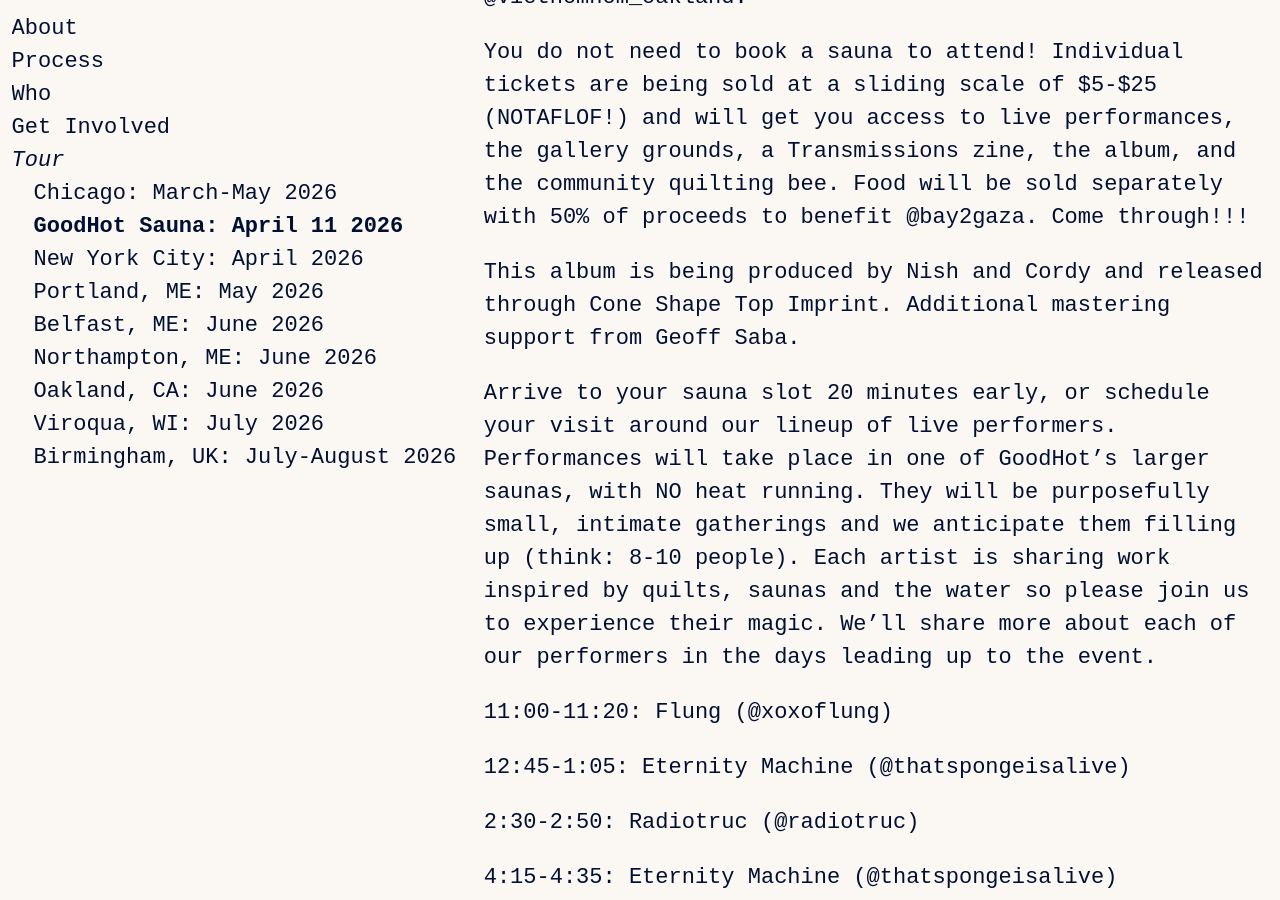
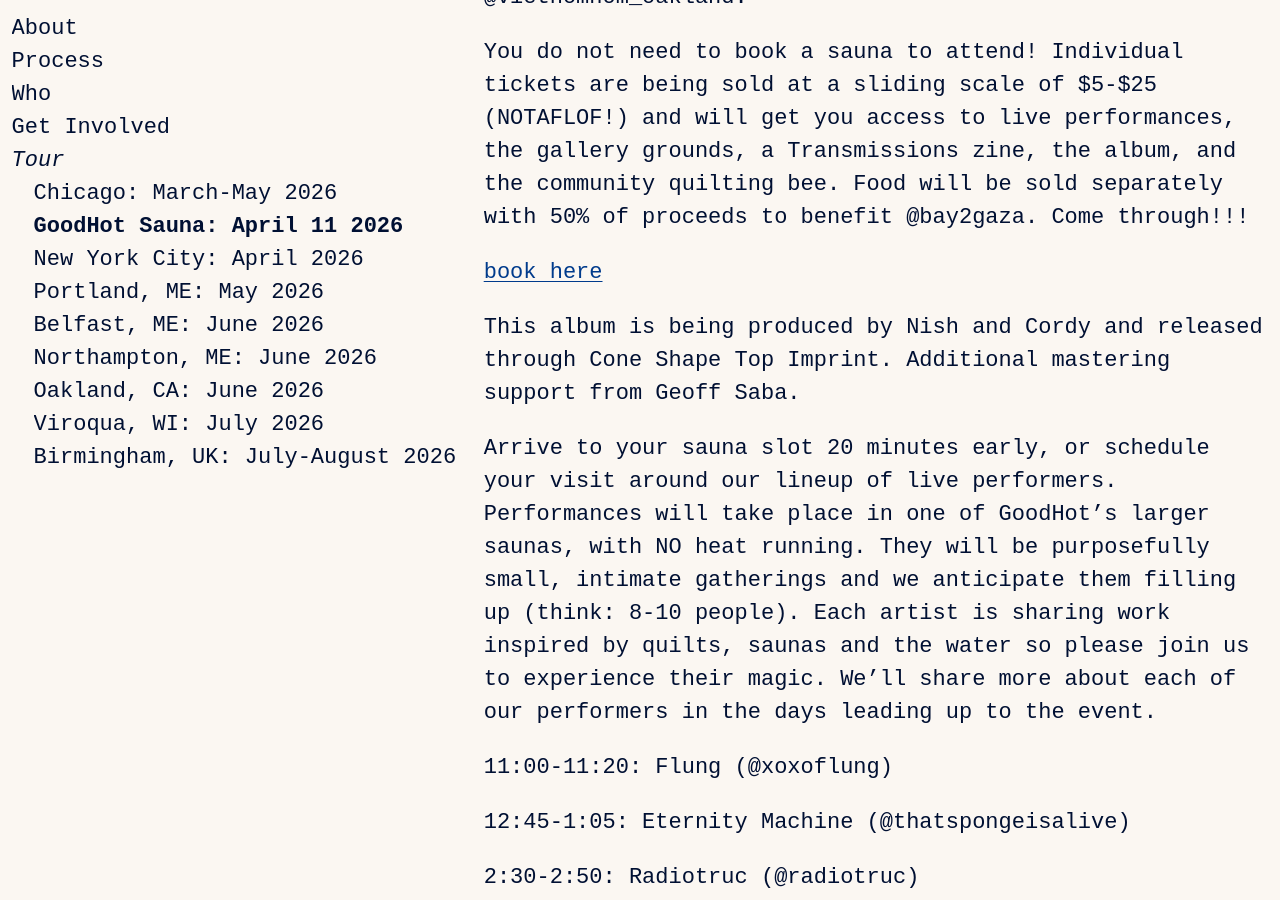
Before and after one commit to danieldickison/transmission-site, a Jekyll site: the page built from sauna.markdown, in a window 1280 px wide and 900 px high, scrolled down 1728 px. Built offline with Jekyll 4.4.1, drawn with Linux system fonts in a browser that asks for light colours; some web fonts are replaced; our own code applies the rules of GitHub Pages for plain Markdown files.

Commit message:
Update sauna.markdown

```diff
--- a/sauna.markdown
+++ b/sauna.markdown
@@ -22,6 +22,8 @@
 This event will include live performances from special guests, quilts and photos installed throughout the space (think: sculpture garden) and warm broth and Chè Bắp (Vietnamese Sweet Corn Pudding) provided by @vietnomnom_oakland.
 
 You do not need to book a sauna to attend! Individual tickets are being sold at a sliding scale of $5-$25 (NOTAFLOF!) and will get you access to live performances, the gallery grounds, a Transmissions zine, the album, and the community quilting bee. Food will be sold separately with 50% of proceeds to benefit @bay2gaza. Come through!!!
+
+[book here](https://good-hot.com/blankets)
 
 This album is being produced by Nish and Cordy and released through Cone Shape Top Imprint. Additional mastering support from Geoff Saba.
 
```
